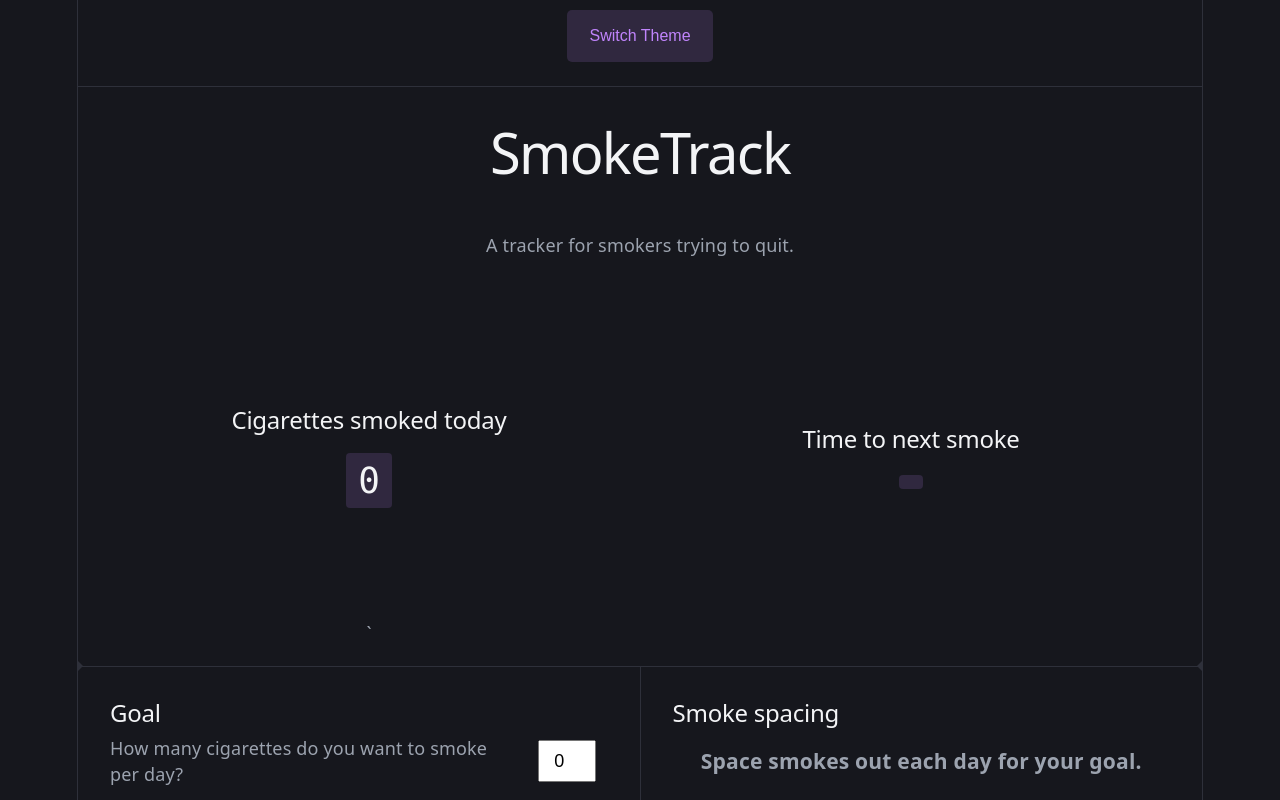
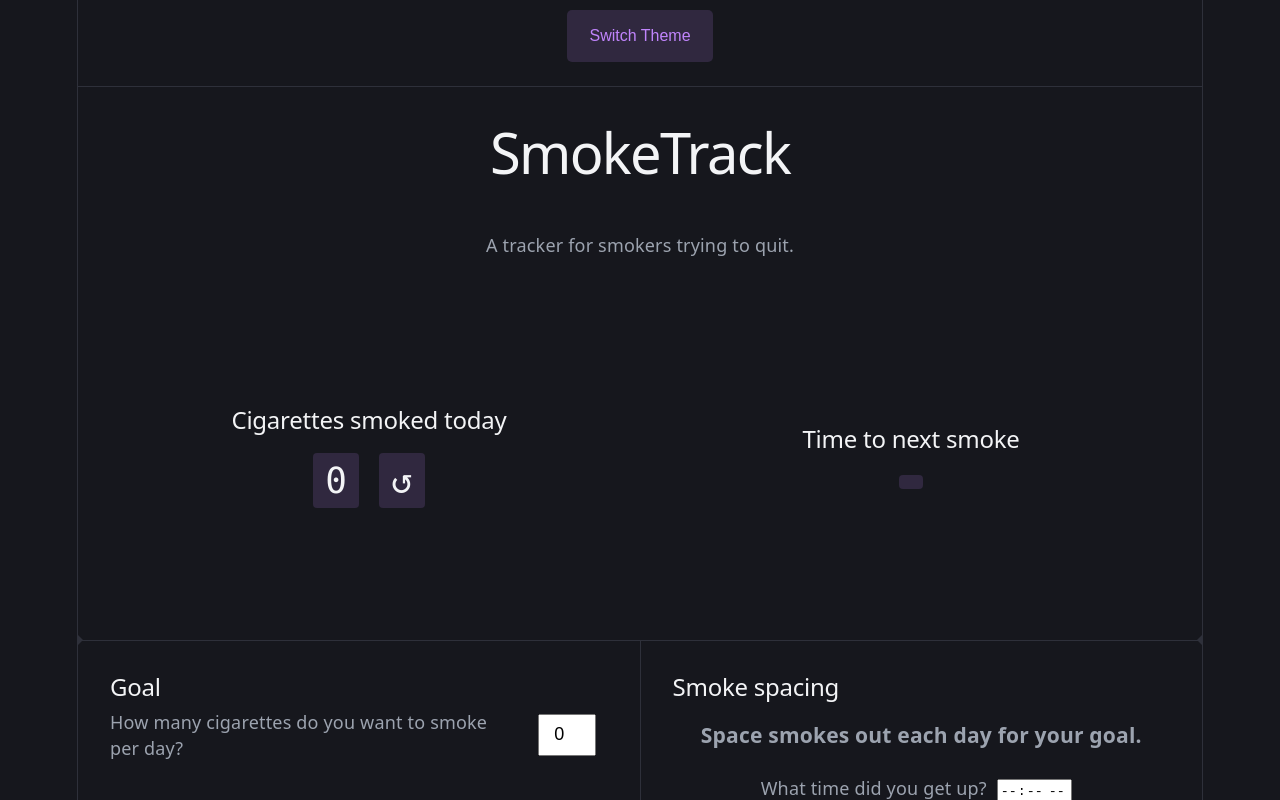
Before and after one commit to wappengineer-ship-it/SmokeTrack, a React (Vite) app: page / in a window 1280 px wide. Shown: the top 800 px of the page. Built offline with nearby package versions, Linux system fonts and the light colour scheme.

Commit message:
Fixed interval + added refresh button

```diff
--- a/src/App.tsx
+++ b/src/App.tsx
@@ -122,9 +122,10 @@ function App() {
   }
 
   //Time to next smoke
-  const [timeToNextSmoke, setTimeToNextSmoke] = useState<string>('')
+  const [timeToNextSmoke, setTimeToNextSmoke] = useState<string>('');
 
-  setInterval(function(){
+  useEffect(() => {
+    const interval = setInterval(function(){
       const now = new Date();
       const minutes: number = now.getHours()*60 + now.getMinutes();
 
@@ -156,6 +157,9 @@ function App() {
         }
       }
     }, 1000)
+    //setSmokeInterval(Interval);
+      return () => clearInterval(interval);
+  })
 
   return (
     <>
@@ -178,6 +182,13 @@ function App() {
             >
             {count}
             </button>
+            <button
+              type="button"
+              className="counter"
+              onClick={() => setCount(0)}
+            >
+            ↺
+            </button>
             <div className='spacerDiv'></div>
 
           </div>
@@ -187,7 +198,7 @@ function App() {
             <button className='counter' id="timeToNextSmoke">{timeToNextSmoke}</button>
             <div className='spacerDiv'></div>
 
-          </div>`
+          </div>
         </div>
       </section>
 
```
Lines whose indentation alone changed are shown as unchanged.
